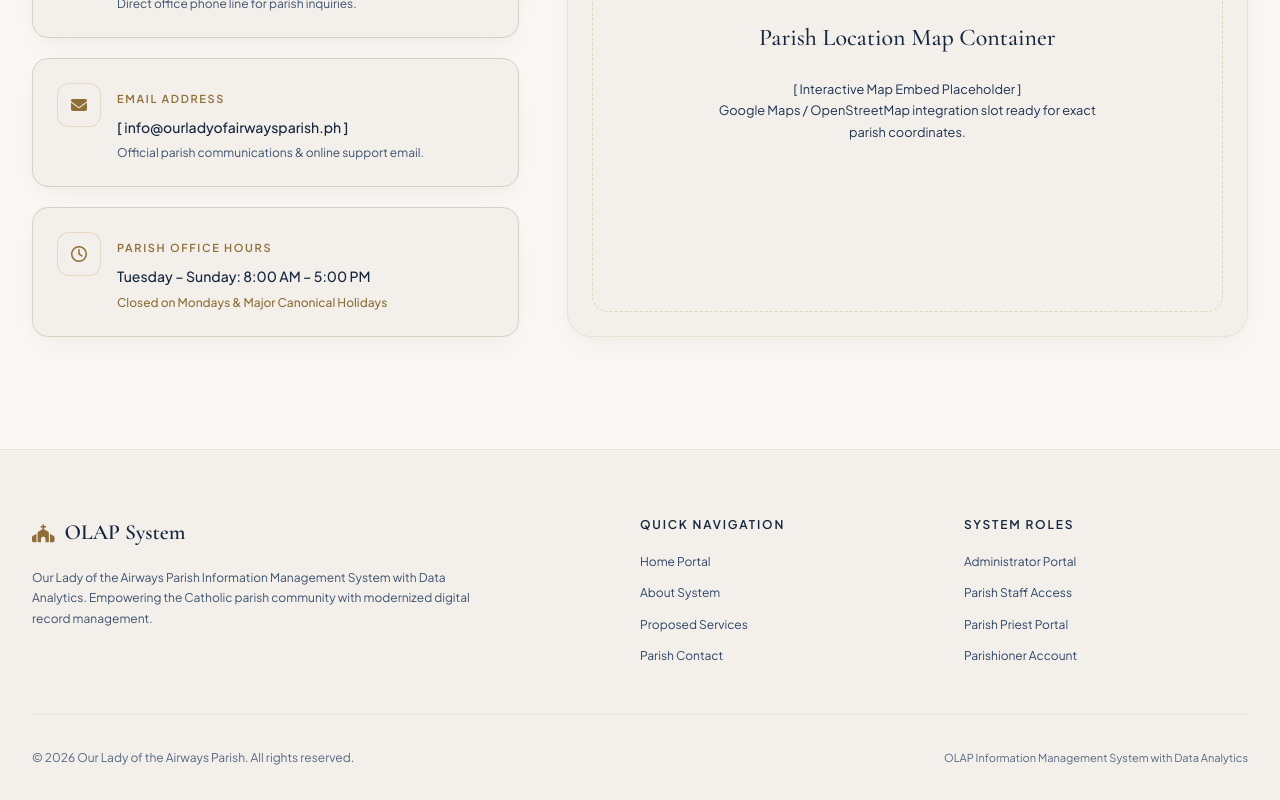
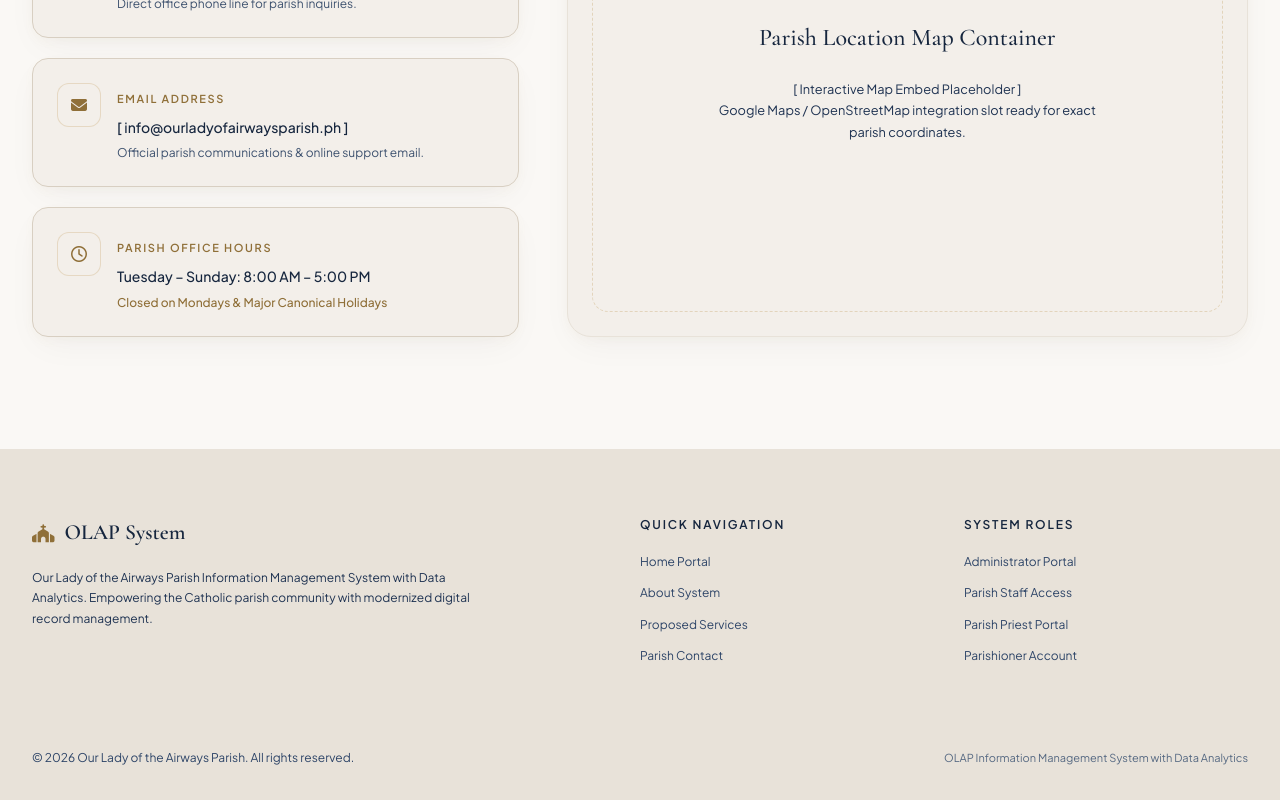
Before and after one commit to jamesCarl1204/OLAP, a React (Vite) app: page / in a window 1280 px wide. Shown: the part 3878-4678 px from the top of the page. Built offline with nearby package versions, Linux system fonts and the light colour scheme.

Commit message:
style: reduce white surfaces and improve text contrast

```diff
--- a/src/components/layout/Footer/Footer.module.css
+++ b/src/components/layout/Footer/Footer.module.css
@@ -1,6 +1,6 @@
-.footer { padding: 4rem 0 0; font-size: 0.75rem; color: var(--navy-700); background: var(--ivory-100); border-top: 1px solid var(--ivory-200); }
+.footer { padding: 4rem 0 0; font-size: 0.75rem; color: var(--navy-700); background: var(--ivory-200); border-top: 1px solid var(--ivory-200); }
 .grid { display: grid; grid-template-columns: 1fr; gap: 2.5rem; margin-bottom: 3rem; }
-.about p { max-width: 28rem; margin-top: 1rem; line-height: 1.7; color: var(--navy-600); }
+.about p { max-width: 28rem; margin-top: 1rem; line-height: 1.7; color: var(--navy-800); }
 .brand { display: flex; align-items: center; gap: 0.625rem; }
 .brand i { font-size: 1.125rem; color: var(--gold-700); }
 .brand span { font-family: var(--font-serif); font-size: 1.35rem; font-weight: 600; color: var(--navy-900); }
@@ -8,7 +8,7 @@
 .footer ul { display: flex; flex-direction: column; gap: 0.65rem; }
 .footer a, .footer li button { font-size: 0.75rem; transition: color var(--ease); text-align: left; }
 .footer a:hover, .footer li button:hover { color: var(--gold-700); }
-.bottom { display: flex; flex-direction: column; align-items: center; gap: 1rem; padding: 2rem 0; border-top: 1px solid var(--ivory-200); text-align: center; color: var(--navy-500); }
+.bottom { display: flex; flex-direction: column; align-items: center; gap: 1rem; padding: 2rem 0; border-top: 1px solid var(--ivory-200); text-align: center; color: var(--navy-700); }
 .bottom p:last-child { font-size: 11px; color: var(--navy-500); }
 @media (min-width: 768px) {
   .grid { grid-template-columns: 2fr 1fr 1fr; }
```
